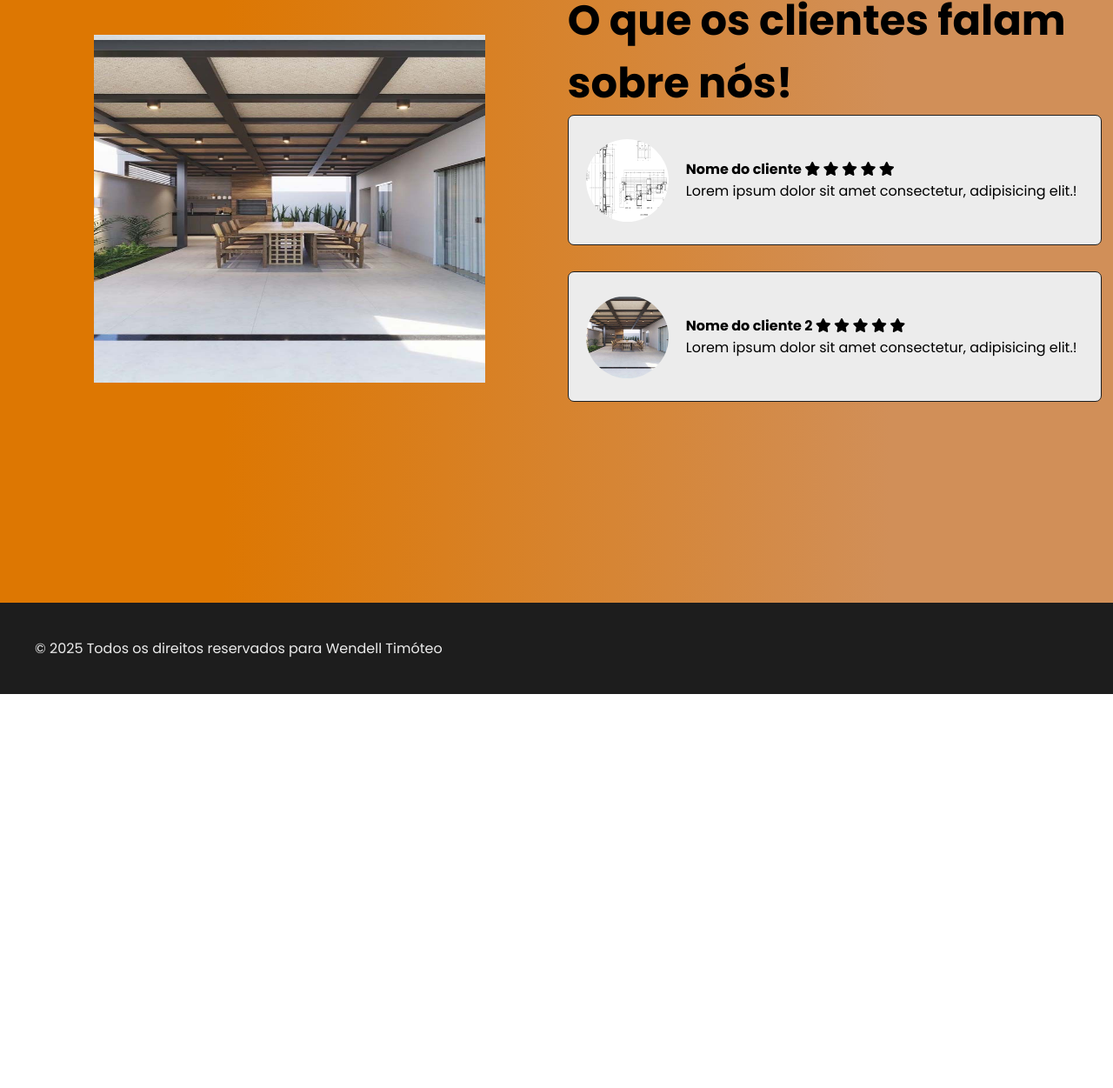
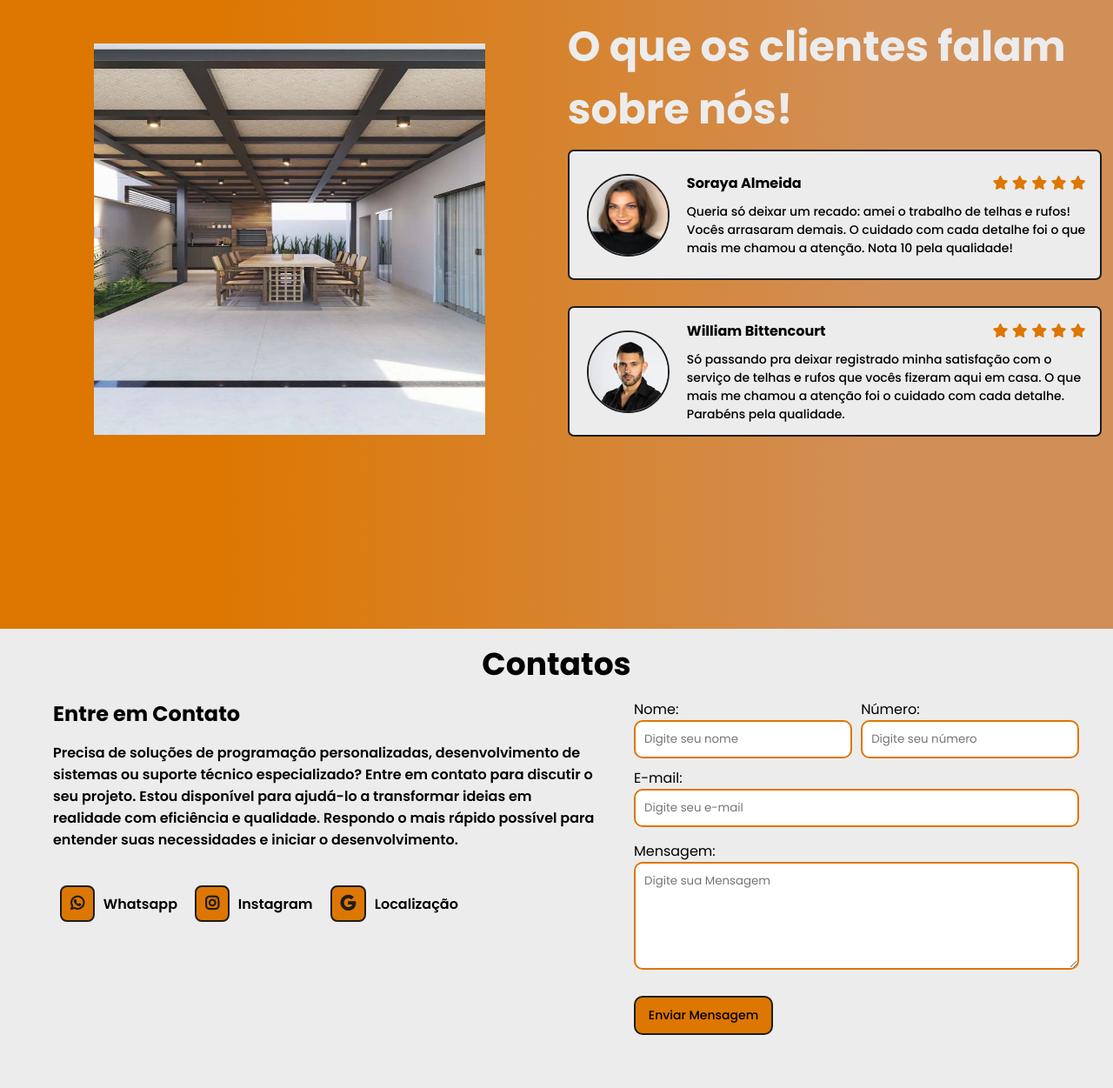
Before and after one commit to WTC13/telhas_rufus, a plain HTML site: page index.html in a window 1280 px wide. Shown: the part 1549-2800 px from the top of the page at 87% size. Before the commit the page ends 2347 px from the top, so only its background shows below. Drawn offline with nearby package versions, Linux system fonts and the light colour scheme.

Commit message:
update section, create contacts and forms in JS

```diff
--- a/index.html
+++ b/index.html
@@ -20,6 +20,7 @@
                 <div class="link-nav">
                     <a href="#home" class="nav-title">Início</a>
                     <a href="#services" class="nav-title">Serviços</a>
+                    <a href="#testimony" class="nav-title">Depoimentos</a>
                     <a href="#contacts" class="nav-title">Contatos</a>
                 </div>
                 <div class="buttons-nav">
@@ -152,10 +153,10 @@
                     <div class="container-testimony2">
                         <h1>O que os clientes falam sobre nós!</h1>
                         <div class="customer-testimony">
-                            <img src="src/img/foto-teste.png" alt="#">
+                            <img src="src/img/p4.jpeg" alt="#">
                             <div class="costumer">
-                                <h4>
-                                    Nome do cliente
+                                <div class="costumer1">
+                                    <h4>Soraya Almeida</h4>
                                         <span>
                                             <i class="fa-solid fa-star"></i>
                                             <i class="fa-solid fa-star"></i>
@@ -163,15 +164,15 @@
                                             <i class="fa-solid fa-star"></i>
                                             <i class="fa-solid fa-star"></i>
                                         </span>
-                                </h4>
-                                <p>Lorem ipsum dolor sit amet consectetur, adipisicing elit.!</p>
+                                </div>
+                                <p>Queria só deixar um recado: amei o trabalho de telhas e rufos! Vocês arrasaram demais. O cuidado com cada detalhe foi o que mais me chamou a atenção. Nota 10 pela qualidade!</p>
                             </div>
                         </div>
                         <div class="customer-testimony">
-                            <img src="src/img/pergolado.jpeg" alt="#">
+                            <img src="src/img/p3.jpeg" alt="#">
                             <div class="costumer">
-                                <h4>
-                                    Nome do cliente 2
+                                <div class="costumer1">
+                                    <h4>William Bittencourt</h4>
                                         <span>
                                             <i class="fa-solid fa-star"></i>
                                             <i class="fa-solid fa-star"></i>
@@ -179,17 +180,53 @@
                                             <i class="fa-solid fa-star"></i>
                                             <i class="fa-solid fa-star"></i>
                                         </span>
-                                </h4>
-                                <p>Lorem ipsum dolor sit amet consectetur, adipisicing elit.!</p>
+                                </div>
+                                <p>Só passando pra deixar registrado minha satisfação com o serviço de telhas e rufos que vocês fizeram aqui em casa. O que mais me chamou a atenção foi o cuidado com cada detalhe. Parabéns pela qualidade.</p>
                             </div>
                         </div>
+                    </div>
+                </div>
+            </section>
+
+            <section id="contacts">
+                <h1>Contatos</h1>
+                <div class="container-contacts">
+                    <div class="container-contacts1">
+                        <h2>Entre em Contato</h2>
+                        <p>Precisa de soluções de programação personalizadas, desenvolvimento de sistemas ou suporte técnico especializado? Entre em contato para discutir o seu projeto. Estou disponível para ajudá-lo a transformar ideias em realidade com eficiência e qualidade. Respondo o mais rápido possível para entender suas necessidades e iniciar o desenvolvimento.</p>
+                        <div class="icons-contacts">
+                            <span><i class="fa-brands fa-whatsapp"></i>Whatsapp</span>
+                            <span><i class="fa-brands fa-instagram"></i>Instagram</span>
+                            <span><i class="fa-brands fa-google"></i>Localização</span>
+                        </div>
+                    </div>
+                    <div class="container-contacts2">
+                        <form action="#" method="post" class="forms">
+                            <div class="input-forms">
+                                <div class="input-name">
+                                    <label for="nome">Nome:</label>
+                                    <input type="text" id="name" placeholder="Digite seu nome" required>
+                                </div>
+                                <div class="input-number">
+                                    <label for="number">Número:</label>
+                                    <input type="number" name="numero" id="number" placeholder="Digite seu número" required>
+                                </div>
+                            </div>
+                            <div class="input-email">
+                                <label for="email">E-mail:</label>
+                                <input type="email" name="email" id="email" placeholder="Digite seu e-mail" required>
+                            </div>
+                            <label for="mensagem">Mensagem:</label>
+                            <textarea name="mensagem" id="mensagem" rows="5" cols="10" placeholder="Digite sua Mensagem" required></textarea>
+                            <button type="button" id="enviarWhatsapp">Enviar Mensagem</button>
+                        </form>
                     </div>
                 </div>
             </section>
         </main>
 
         <footer>
-            &copy 2025 Todos os direitos reservados para Wendell Timóteo
+            &copy 2025 Todos os direitos reservados para Wendell Timóteo &nbsp;
         </footer>
 
 
--- /dev/null
+++ b/src/css/contacts.css
@@ -0,0 +1,147 @@
+#contacts{
+    min-height: 100vh;
+    background-color: var(--bg2);
+}
+
+#contacts h1{
+    display: flex;
+    align-items: center;
+    justify-content: center;
+    height: 80px;
+    font-size: 36px;
+}
+
+.container-contacts{
+    height: 80vh;
+    width: 100%;
+    display: flex;
+    justify-content: center;
+}
+
+.container-contacts1{
+    width: 50%;
+    display: flex;
+    /* align-items: center; */
+    justify-content: flex-start;
+    flex-direction: column;
+}
+
+.container-contacts1 h2{
+    margin-left: 12px;
+    margin-bottom: 15px;
+}
+
+.container-contacts1 p{
+    font-size: 16px;
+    margin-left: 12px;
+    margin-bottom: 30px;
+    font-weight: 600;
+}
+
+.icons-contacts{
+    height: 50%;
+    display: flex;
+    align-items: flex-start;
+    justify-content: flex-start;
+    margin-top: 10px;
+    margin-left: 20px;
+    font-family: 'Poppins', sans-serif;
+    font-weight: 600;
+}
+
+.icons-contacts i{
+    background-color: var(--bg3);
+    padding: 10px;
+    border-radius: 8px;
+    border: 2px solid var(--bg1);
+    color: var(--bg1);
+    margin-right: 10px;
+    font-weight: 600;
+    font-size: 18px;
+    transition: all 0.3s ease-in-out;
+}
+
+.icons-contacts i:hover{
+    background-color: var(--bg1);
+    color: var(--bg2);
+    box-shadow: 0 0 8px 8px rgba(0,0,0,0.8);
+}
+
+.icons-contacts span{
+    font-size: 16px;
+    margin-right: 20px;
+}
+
+.container-contacts2{
+    display: flex;
+    /* align-items: center; */
+    /* justify-content: center; */
+    flex-direction: column;
+    width: 40%;
+    margin-left: 30px;
+}
+
+.forms{
+    display: flex;
+    margin-left: 10px;
+    flex-direction: column;
+    width: 100%;
+}
+
+.forms input[type="text"],
+.forms input[type="number"],
+.forms input[type="email"],
+.forms textarea{
+    width: 100%;
+    padding: 10px;
+    margin-bottom: 5px;
+    border: 2px solid var(--bg3);
+    border-radius: 10px;
+    box-sizing: border-box;
+    max-width: 600px;
+}
+
+.forms button{
+    background-color: var(--bg3);
+    margin-top: 20px;
+    border: 2px solid var(--bg1);
+    width: 160px;
+    font-size: 14px;
+    font-weight: 500;
+    padding: 10px;
+    border-radius: 10px;
+    transition: all 0.3s ease-in-out;
+}
+
+.forms button:hover{
+    background-color: var(--bg1);
+    box-shadow: 0 0 8px 8px rgba(0,0,0,0.8);
+    color: var(--bg2);
+}
+
+.input-forms{
+    display: flex;
+    align-items: center;
+    justify-content: space-between;
+    /* flex-direction: column; */
+    width: 100%;
+}
+
+.input-name,
+.input-number{
+    display: flex;
+    align-items: flex-start;
+    justify-content: space-around;
+    flex-direction: column;
+    width: 49%;
+    margin-bottom: 5px;
+}
+
+.input-email,
+.forms textarea{
+    display: flex;
+    align-items: flex-start;
+    justify-content: space-around;
+    flex-direction: column;
+    margin-bottom: 10px;
+}
--- a/src/css/header.css
+++ b/src/css/header.css
@@ -21,17 +21,17 @@ header{
     height: 50px;
     width: 50px;
     margin-right: 20px;
+    border-radius: 25px;
 }
 
 .link-nav{
     display: flex;
     align-items: center;
     justify-content: space-around;
-    width: 30%;
+    width: 40%;
 }
 
 .link-nav a{
-    color: #ececec;
     font-weight: 700;
 }
 
@@ -41,14 +41,18 @@ header{
     background-color: var(--bg3);
 } */
 
+.nav-title{
+    color: var(--bg2);
+    transition: all 0.3s ease-in-out;
+}
+
 .nav-title:hover{
     color: var(--bg3);
-    background-color: yellowgreen;
 }
 
 .buttons-nav a{
     padding: 8px;
-    background-color: var(--bg3);
+    background-color: var(--bg4);
     border: var(--bg2) solid 0.8px;
     border-radius: 8px;
     color: var(--bg1);
--- a/src/css/services.css
+++ b/src/css/services.css
@@ -4,7 +4,6 @@
 
 #services{
     background-color: var(--bg1);
-    color: var(--bg2);
 }
 
 .title-services{
@@ -12,12 +11,16 @@
     align-items: center;
     justify-content: center;
     padding: 15px;
+    font-size: 36px;
+    color: var(--bg2);
 }
 
 .subtitle-services{
     display: flex;
     align-items: center;
     justify-content: center;
+    font-size: 24px;
+    color: var(--bg3);
 }
 
 .owl-carousel{
@@ -60,6 +63,7 @@
     align-items: center;
     justify-content: center;
     width: 90%;
+    color: var(--bg2);
 }
 
 .buttons-card button{
--- a/src/css/style.css
+++ b/src/css/style.css
@@ -4,12 +4,14 @@
 @import url(header.css);
 @import url(services.css);
 @import url(testimony.css);
+@import url(contacts.css);
 @import url(footer.css);
 
 :root{
     --bg1: #1d1d1d;
     --bg2: #ececec;
     --bg3: #dd7702;
+    --bg4: #fda423;
 }
 
 *{
@@ -23,10 +25,10 @@
 
 
 .default-buttons{
-    background-color: #fda423;
+    background-color: var(--bg4);
     padding: 10px;
     border-radius: 10px;
-    border: #000000 solid 2px;
+    border: var(--bg1) solid 2px;
     color: var(--bg1);
     font-size: 15px;
     font-weight: 700;
--- a/src/css/testimony.css
+++ b/src/css/testimony.css
@@ -25,7 +25,7 @@
 }
 
 .container-testimony1 img{
-    height: 400px;
+    height: 450px;
     width: 450px;
 }
 
@@ -35,17 +35,20 @@
 
 .container-testimony2 h1{
     font-size: 48px;
+    color: var(--bg2);
+    margin-bottom: 10px;
 }
 
 .customer-testimony{
     background-color: var(--bg2);
     margin-bottom: 30px;
     border-radius: 7px;
-    border: 0.8px solid var(--bg1);
+    border: 2px solid var(--bg1);
     display: flex;
     align-items: center;
     /* justify-content: space-around; */
     height: 150px;
+    width: 100%;
 }
 
 .customer-testimony img{
@@ -54,8 +57,41 @@
     margin-right: 20px;
     margin-left: 20px;
     border-radius: 50px;
+    border: 2px solid var(--bg1);
 }
 
-.customer h4{
-    padding: 10px;
+.costumer{
+    width: 76%;
 }
+
+.costumer p{
+    font-size: 14px;
+    font-weight: 500;
+}
+
+.costumer h4{
+   font-size: 16px;
+}
+
+.costumer1{
+    display: flex;
+    align-items: center;
+    justify-content: space-between;
+    width: 100%;
+    margin-bottom: 10px;
+}
+
+.costumer1 span{
+    margin-left: 50px;
+    margin-right: 5px;
+}
+
+.costumer1 span i{
+    color: var(--bg3);
+    transition: all 0.3s ease-in-out;
+    cursor: pointer;
+}
+
+.costumer1 span i:hover{
+    color: var(--bg1);
+}
```
Also changed, not shown: src/js/script.js (+35 -1 lines), src/img/p1.jpeg (added), src/img/p2.jpeg (added), src/img/p3.jpeg (added), src/img/p4.jpeg (added). Lines whose indentation alone changed are shown as unchanged.
